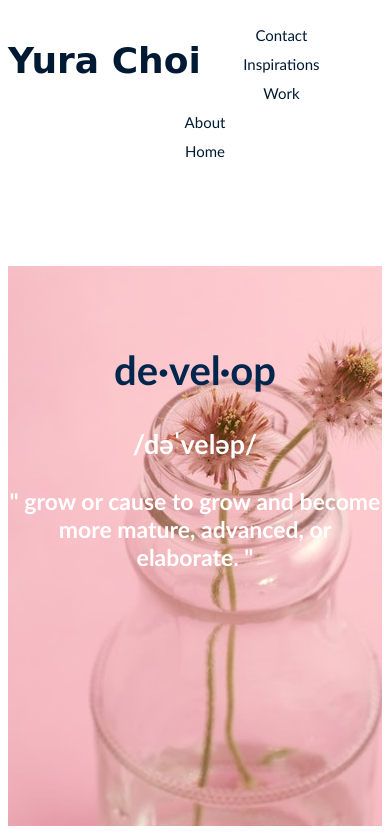
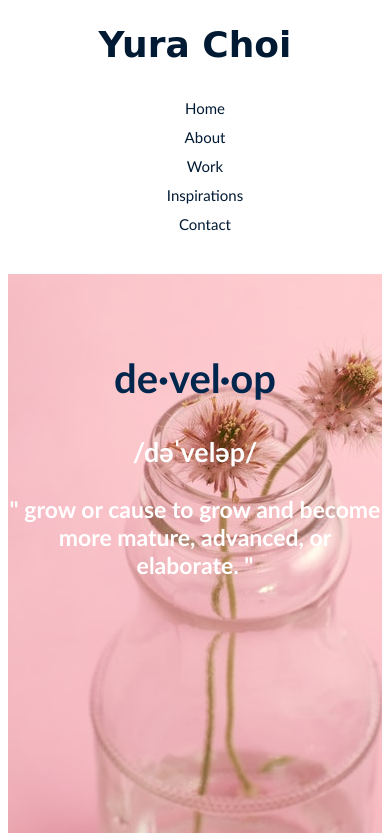
Before and after one commit to yuralala8/portfolio, a PHP site: page /index.html in a window 390 px wide. Shown: the top 833 px of the page. Run offline with PHP 8.4, Linux system fonts and the light colour scheme; some libraries are stand-ins or nearby versions; some web fonts are replaced.

Commit message:
making changes to responsive design

```diff
--- a/css/index.css
+++ b/css/index.css
@@ -450,7 +450,7 @@ a:active {
 	h1 {
 		text-align: center;
 		padding-left: 0px;
-		clear:both;
+		float: none;
 	}
 
 	li {
@@ -459,8 +459,24 @@ a:active {
 		font-size:15px;
 	}
 
+	ul li:first-child {
+		order: 5;
+	}
+
+	ul li:nth-child(2) {
+	  order: 4;
+	}
+	ul li:nth-child(3) {
+	  order: 3;
+	}
+	ul li:nth-child(4) {
+	  order: 2;
+	}
+
 	ul {
 		margin-right: 0px;
+		display: flex;
+  		flex-direction: column;
 	}
 
 
```
